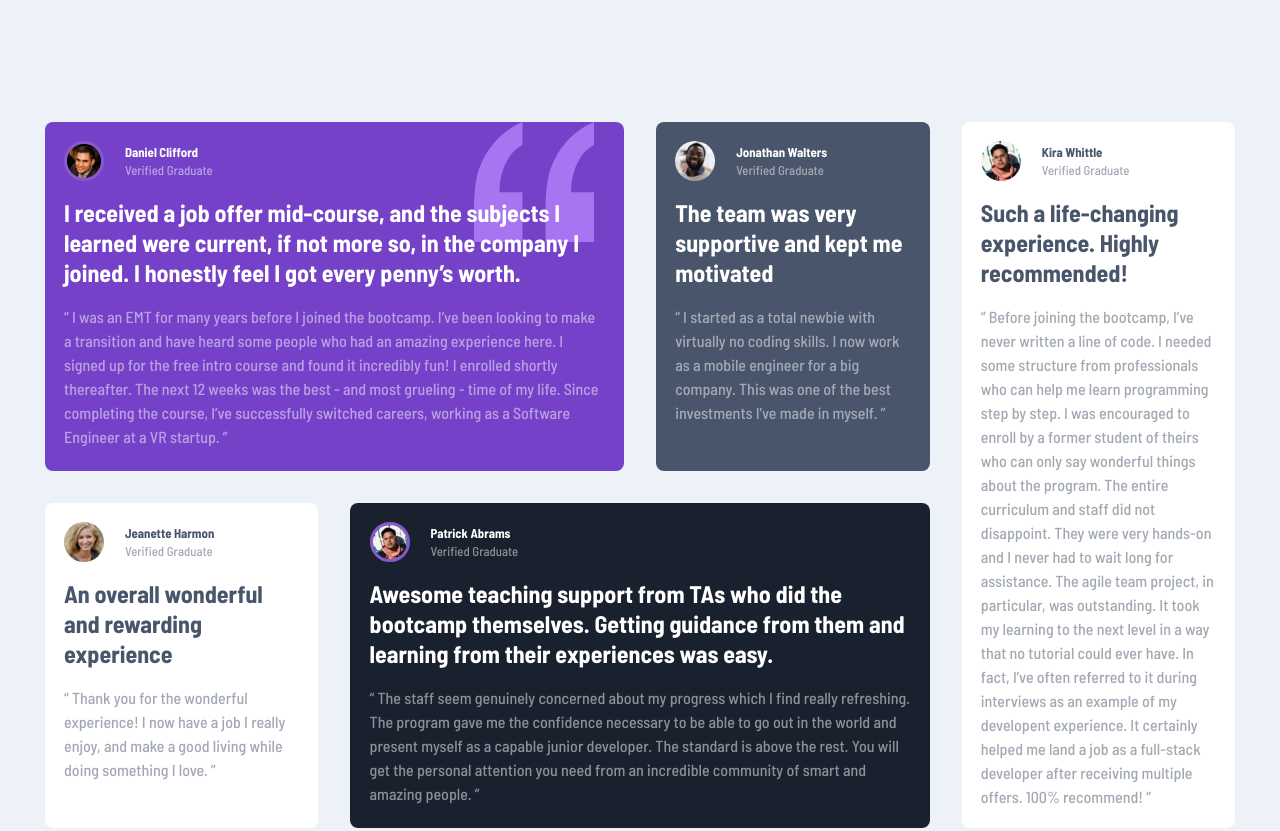
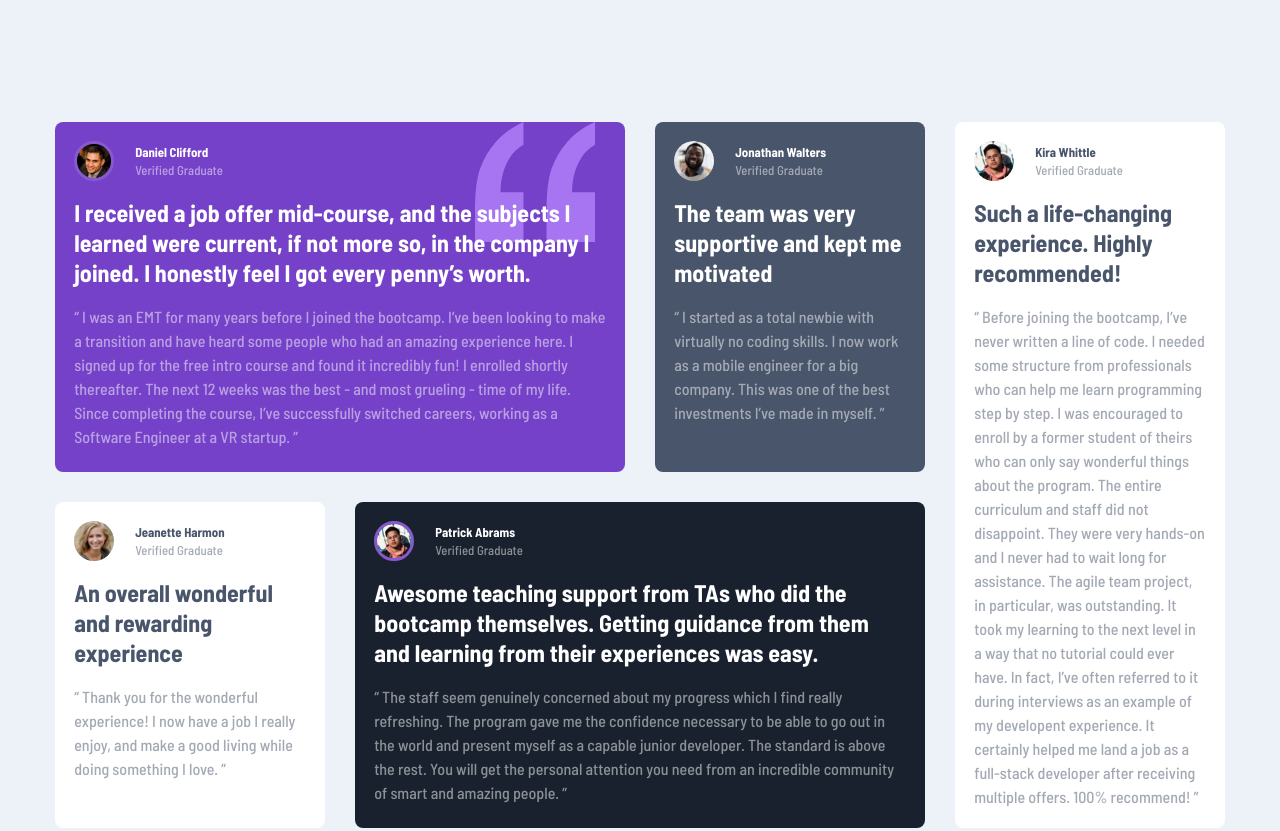
Before and after one commit to heisemmaco-dev/testimonials-grid-section-main, a plain HTML site: page index.html in a window 1280 px wide. Shown: the top 831 px of the page. Drawn offline with Linux system fonts and the light colour scheme.

Commit message:
Add files via upload
another change to my css

```diff
--- a/style.css
+++ b/style.css
@@ -173,7 +173,11 @@ h2 {
 
 @media screen and (min-width:50em) {
   main {
-    grid-template-columns: repeat(4, 1fr);
+    grid-template-columns: repeat(4, 270px);
+    grid-auto-rows: minmax(270px, auto);
+    gap: 30px;
+
+    /* grid-template-columns: repeat(4, 1fr); */
     padding: 3.5%;
   }
 
```
